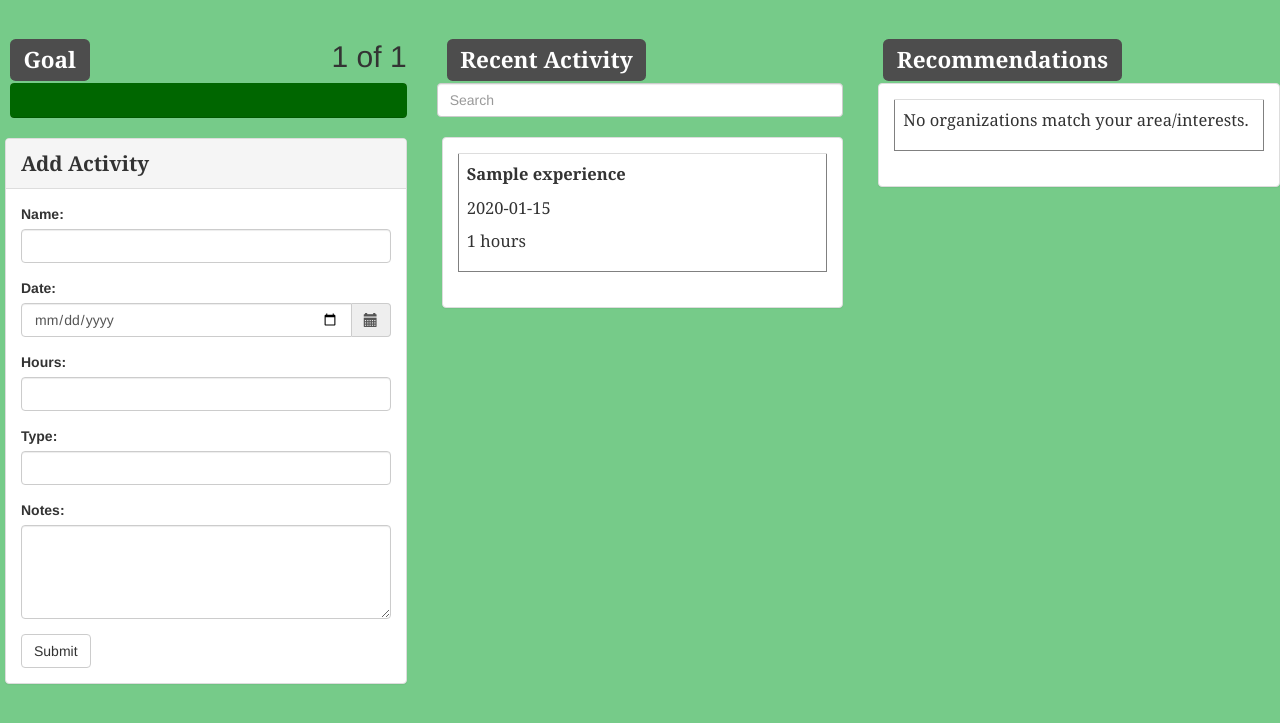
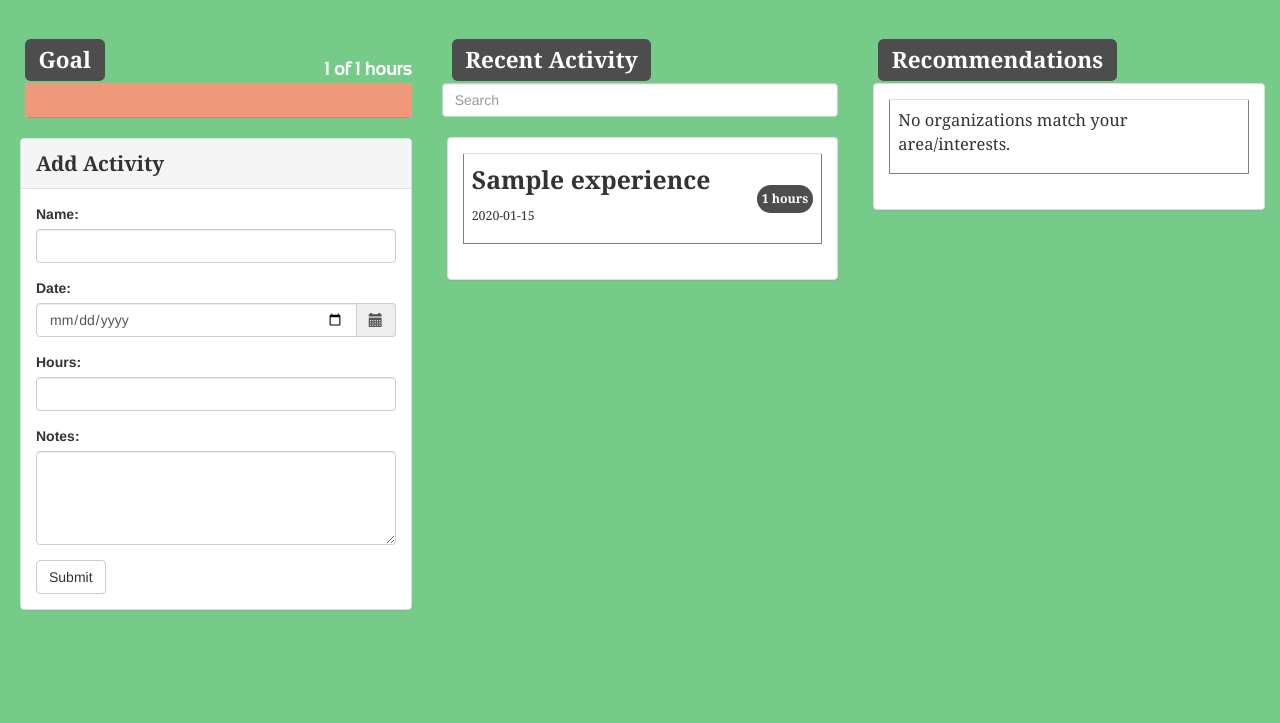
Before and after one commit to rsera/CommunityServiceTracker, a PHP site: page /dashboard.php in a window 1280 px wide. Shown: the part 52-775 px from the top of the page. Run offline with PHP 8.4, Linux system fonts and the light colour scheme; the visitor is signed in with stand-in values (Sample User, id 1); data comes from the database, SQL or seed files in the repository; tables that the repository leaves empty hold one stand-in row (values such as "Sample post").

Commit message:
search and stuff
fixed extra space on right of page by removing a "row" class from content div

implemented client-side search on key up

restyled dashboard to better match app and be prettier

fixed bug of recommendations box getting erased on activity add because of same id, so replaced "noActivity" id with "noRec"

```diff
--- a/API/webAJAX.js
+++ b/API/webAJAX.js
@@ -2,11 +2,19 @@ function addExperience(){
 		var name=$("#newName").val();
 	    var expDate=$("#newDate").val();
 		var hours=$("#newHours").val();
+		//var type=$("#newType").val();
 		var notes=$("#newNotes").val();
+
+	// do validation
+	if (name=="" || expDate==""){
+		alert("fields are required");
+		return;
+	}
 
 	$('#newName').val("");
 	$('#newDate').val("");
 	$('#newHours').val("");
+	//$("#newType").val("");
 	$('#newNotes').val("");
 
     jQuery.ajax({
@@ -17,10 +25,10 @@ function addExperience(){
 			if(resp=="invalid session"){
 				//Kick them off to the login page.
 			}
-			else if(resp!="fail whale :("){
+			else if(resp.substr(0,10)!="fail"){
 				var obj = $.parseJSON(resp);
 				$("#noActivity").hide();
-				$("#recent tr").first().before('<tr><td><p id="e' + obj.id + '" class="header">' + obj.name + '</strong></p><p>' + obj.expDate + '</p><p>' + obj.hours + ' hours</p></td></tr>');
+				$("#recent tr").first().before('<tr id="e' + obj.id + '" data-note="' + obj.notes + '"><td><p class="header">' + obj.name + '</strong></p><p>' + obj.expDate + '</p><p>' + obj.hours + ' hours</p></td></tr>');
 				var numHours = parseFloat($("#hoursLabel").html()) + parseFloat(obj.hours);
 				$("#hoursLabel").html(numHours);
 				var goal = parseFloat($(".progress-bar").attr("aria-valuemax"));
@@ -32,3 +40,21 @@ function addExperience(){
 		}
     });
 }
+/*
+function searchExperiences(){
+	jQuery.ajax({
+        url: '/API/searchExperience.php',
+        type: "GET",
+        data: {searchTerm:searchTerm},
+		success: function(resp){
+			if(resp!="fail whale :("){
+				$('#searchBox').val("");
+				var obj = $.parseJSON(resp);
+				$('.contact').hide();
+				for(var i=0; i < obj.length; i++){
+					$('#'+obj[i].cid).show();
+				}
+			}
+		}
+	});
+}*/
--- a/CSS/styles.css
+++ b/CSS/styles.css
@@ -214,7 +214,7 @@ body.myDashboard{
   font-size: 20.5px;
 }
 .progress .progress-bar{
-  background-color: #006600;
+  background-color: #ef997a;
   position: absolute;
   text-align: center;
   line-height: 35px;
@@ -233,4 +233,31 @@ td {
 
 td > p.header{
   font-weight: bold;
+  font-size: 1.5em;
 }
+
+#recent tr p:nth-child(2) {
+    font-size: 0.75em;
+}
+
+#recent tr p:nth-child(3) {
+    float: right;
+    position: relative;
+    top: -50px;
+    font-weight: bold;
+    background-color: #4d4d4d;
+    margin-bottom: -65px;
+    color: #FFF;
+    padding: 5px;
+    border-radius: 30px;
+    font-size: 0.75em;
+}
+
+#hoursOfGoal{
+	font-size: 0.6em;
+	position: relative;
+	bottom: -20px;
+    color: #fff;
+    font-weight: 700;
+    font-family: sanssaFont;
+}
--- a/dashboard.php
+++ b/dashboard.php
@@ -44,7 +44,7 @@
   </nav>
   <!-- Top Banner End -->
 
-  <div class="row row-eq-height" id="content">
+  <div class="row-eq-height" id="content">
     <div class="col-sm-4">
       <!-- Progress bar -->
       <div class="progress-bar-label">
@@ -61,7 +61,7 @@
 				while($row = mysqli_fetch_assoc($result)){
 					/*echo '<p>Current hours:'.$row['hours'].'</p>';*/
         			//echo '<span class="pull-right">'. $row['hours'].' of '.$row['goal'].'</span>';
-					echo '<span class="pull-right"><span id="hoursLabel">' . $row['hours'] . '</span> of <span id="goalLabel">' . $row['goal'] . '</span></span>';
+					echo '<span id="hoursOfGoal" class="pull-right"><span id="hoursLabel">' . $row['hours'] . '</span> of <span id="goalLabel">' . $row['goal'] . ' hours</span></span>';
 				}
 			}
     	?>
@@ -109,10 +109,13 @@
               <label for="newHours">Hours:</label>
               <input type="number" class="form-control" id="newHours">
             </div>
-			<div class="form-group">
-              <label for="newHours">Type:</label>
-              <input type="number" class="form-control" id="newHours">
-            </div>
+			<!--<div class="form-group">
+              <label for="newType">Type:</label>
+              <select type="number" class="form-control" id="newType">
+				  <option value="1">social</option>
+				  <option value="2">poverty</option>
+			  </select>
+		  </div>-->
 			</span>
 
             <div class="form-group">
@@ -142,13 +145,13 @@
               <tbody>
 				  <?php
   					$thisUserID = $_SESSION['UserID'];
-  					$sql = "SELECT experienceID, name, expDate, hours FROM experiences WHERE userID = ".$thisUserID ." ORDER BY expDate DESC";
+  					$sql = "SELECT experienceID, name, expDate, hours, notes FROM experiences WHERE userID = ".$thisUserID ." ORDER BY expDate DESC";
   					$result = mysqli_query($conn, $sql);
 
   					if (mysqli_num_rows($result) > 0)
   					{
   						while($row = mysqli_fetch_assoc($result)){
-  							echo '<tr><td><p id="e' . $row['experienceID'] . '" class="header">' . $row['name'] . '</strong></p><p>' . $row['expDate'] . '</p><p>' . $row['hours'] . ' hours</p></td></tr>';
+  							echo '<tr id="e' . $row['experienceID'] . '" data-note="'.$row['notes'].'"><td><p class="header">' . $row['name'] . '</strong></p><p>' . $row['expDate'] . '</p><p>' . $row['hours'] . ' hours</p></td></tr>';
 						}
   					}
 					else echo '<tr><td><p id="noActivity">You have no activity.</p></td></tr>';
@@ -180,7 +183,7 @@
 						}
   					}
 					else {
-						echo '<tr><td><p id="noActivity">No organizations match your area/interests.</p></td></tr>';
+						echo '<tr><td><p id="noRec">No organizations match your area/interests.</p></td></tr>';
 					}
   				?>
               </tbody>
@@ -190,15 +193,26 @@
     </div>
 
   </div>
-	<script type="text/javascript" src="https://code.jquery.com/jquery-3.3.1.min.js"></script>
-		<script type="text/javascript" src="https://maxcdn.bootstrapcdn.com/bootstrap/4.0.0/js/bootstrap.min.js"></script>
+	<!--<script type="text/javascript" src="https://code.jquery.com/jquery-3.3.1.min.js"></script>
+		<script type="text/javascript" src="https://maxcdn.bootstrapcdn.com/bootstrap/4.0.0/js/bootstrap.min.js"></script>-->
 		<script src="API/webAJAX.js"></script>
 	<script>
 		// When you click "submit" for new experiences, add the experience and update the recent activity list
 		$("#newSubmit").on("click",function(){addExperience()});
 
 		// Pressing <enter> in the search box will trigger the search funciton
-		//$("searchBox").keypress(function(e){if(e.which == 13){function(){searchExperiences()}}});
+		function searchExperiences(searchTerm){
+			$("#recent tr").each(
+				function(){
+					var name = $(this).find(".header").html();
+					var note = $(this).attr("data-note");
+					var inName = name.toLowerCase().includes(searchTerm.toLowerCase());
+					var inNote = note.toLowerCase().includes(searchTerm.toLowerCase());
+					$(this).toggle(inName || inNote);
+			 	}
+			)
+		}
+		$("#searchBox").keyup(function(e){searchExperiences(this.value)});
 
 	</script>
 </body>
```
